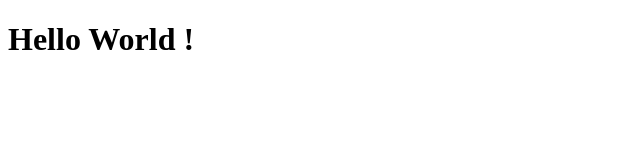
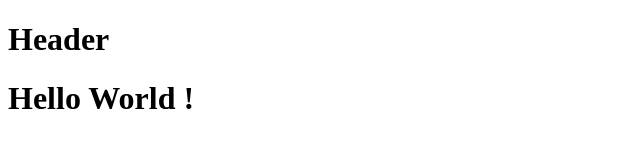
Before and after one commit to GuillaumePerret/projet, a plain HTML site: page index.html in a window 1280 px wide. Shown: the whole page, without its empty margins (0-640 px from the left). Drawn offline with Linux system fonts and the light colour scheme.

Commit message:
[FIX] Compléter le header de la page indes.html

```diff
--- a/index.html
+++ b/index.html
@@ -2,12 +2,18 @@
 <html lang="fr">
 <head>
 	<meta charset="utf-8">
-	<title></title>
+	<title>Page index - Accueil</title>
 	<meta name="viewport" content="width=device-width, initial-scale=1">
+    <meta author=""Guillaume PERRET">
 </head>
 <body>
-    <h1>
-        Hello World !
-    </h1>
+    <header>
+        <h1>Header</h1>
+    </header>
+    <main>
+        <h1>
+            Hello World !
+        </h1>
+    </main>
 </body>
 </html>
```
